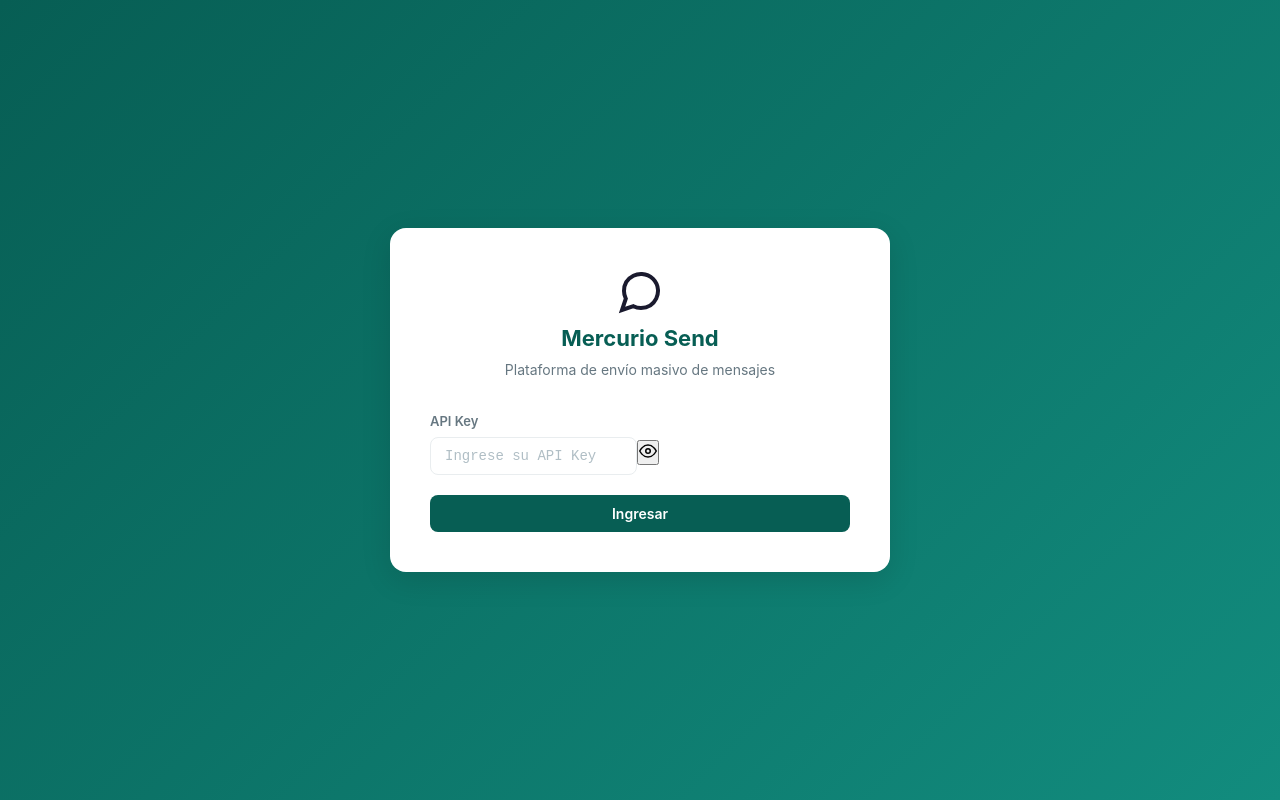
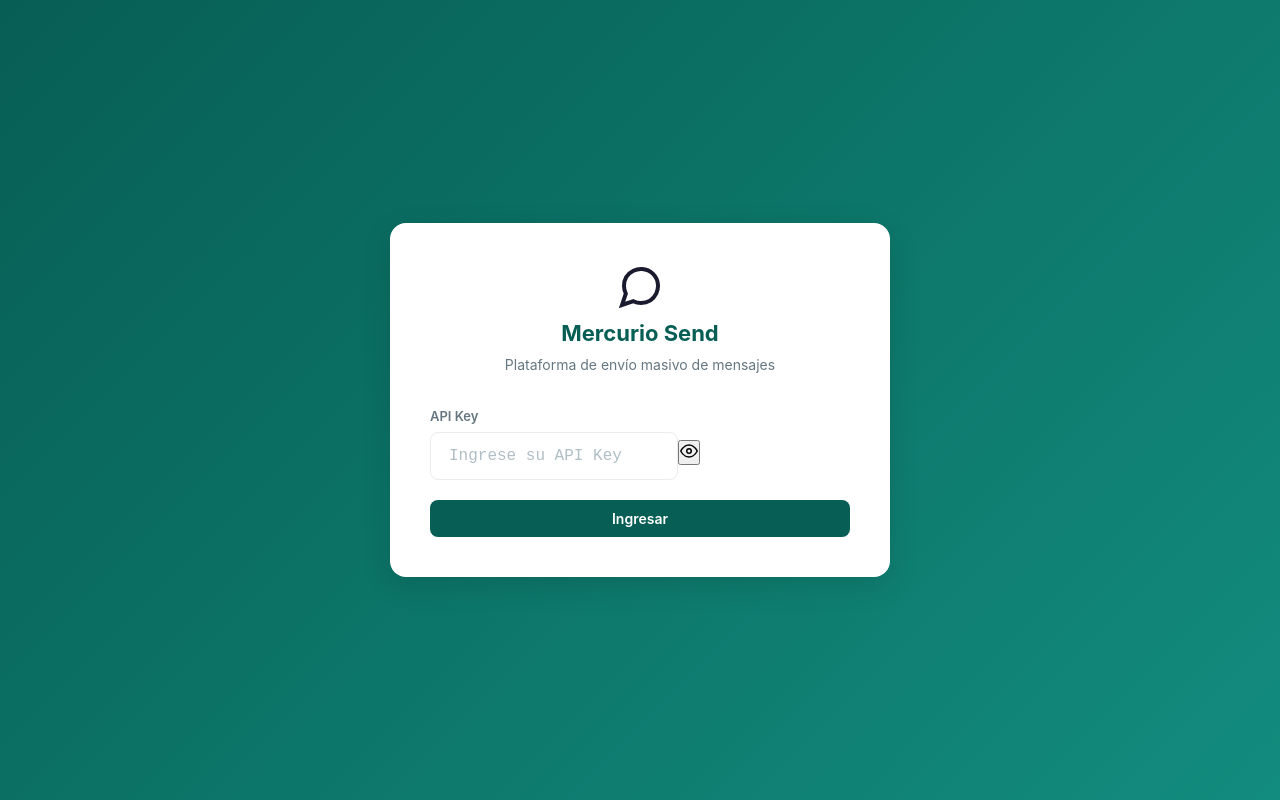
Before and after one commit to johergo2/Whatsapp_API_App, a Next.js app: page / in a window 1280 px wide. Built offline with nearby package versions, Linux system fonts and the light colour scheme.

Commit message:
Ampliar campo API Key en pantalla Login v1

```diff
--- a/src/app/globals.css
+++ b/src/app/globals.css
@@ -64,6 +64,11 @@ body {
 .login-header .subtitle { color: var(--text-secondary); font-size: 14px; }
 .login-form { display: flex; flex-direction: column; gap: 20px; }
 .login-error { color: var(--danger); font-size: 13px; text-align: center; min-height: 20px; }
+.input-wrapper { width: 100%; }
+.login-form .form-group input {
+  padding: 14px 18px;
+  font-size: 16px;
+}
 
 /* Topbar inside main-content */
 .topbar {
```
